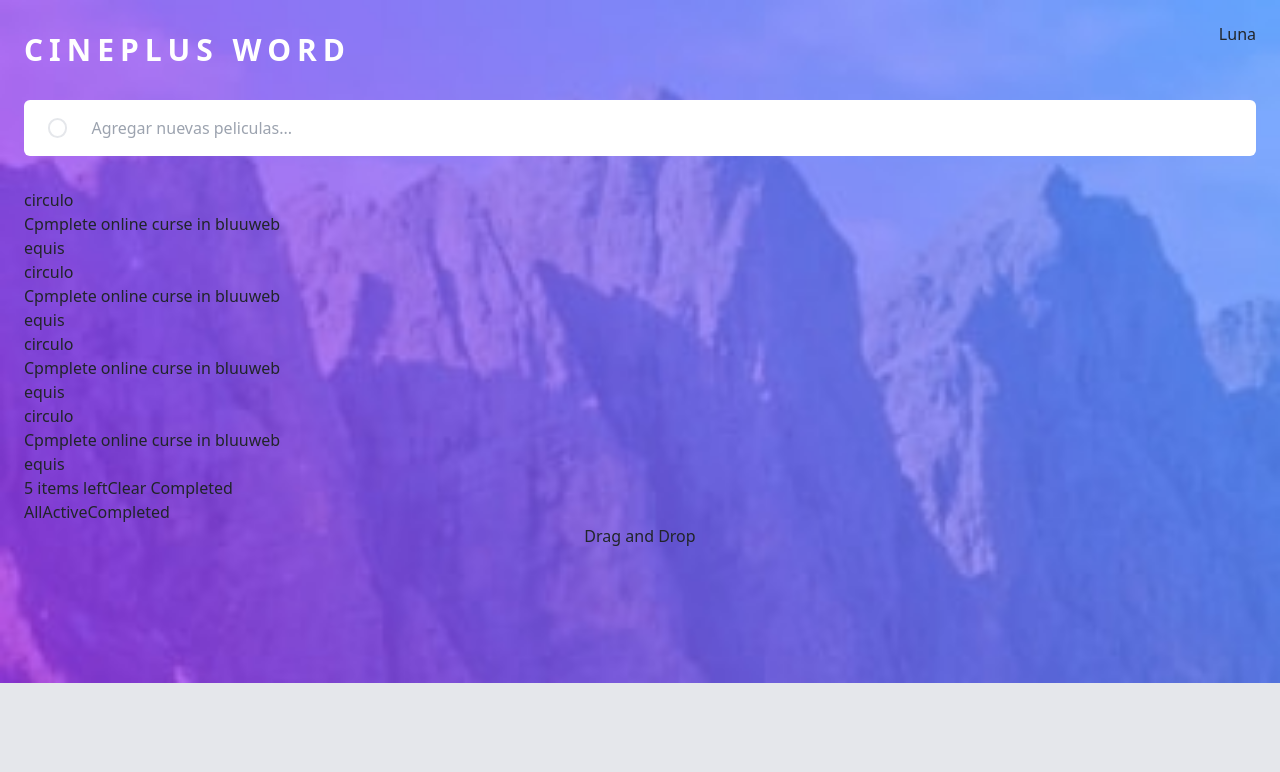
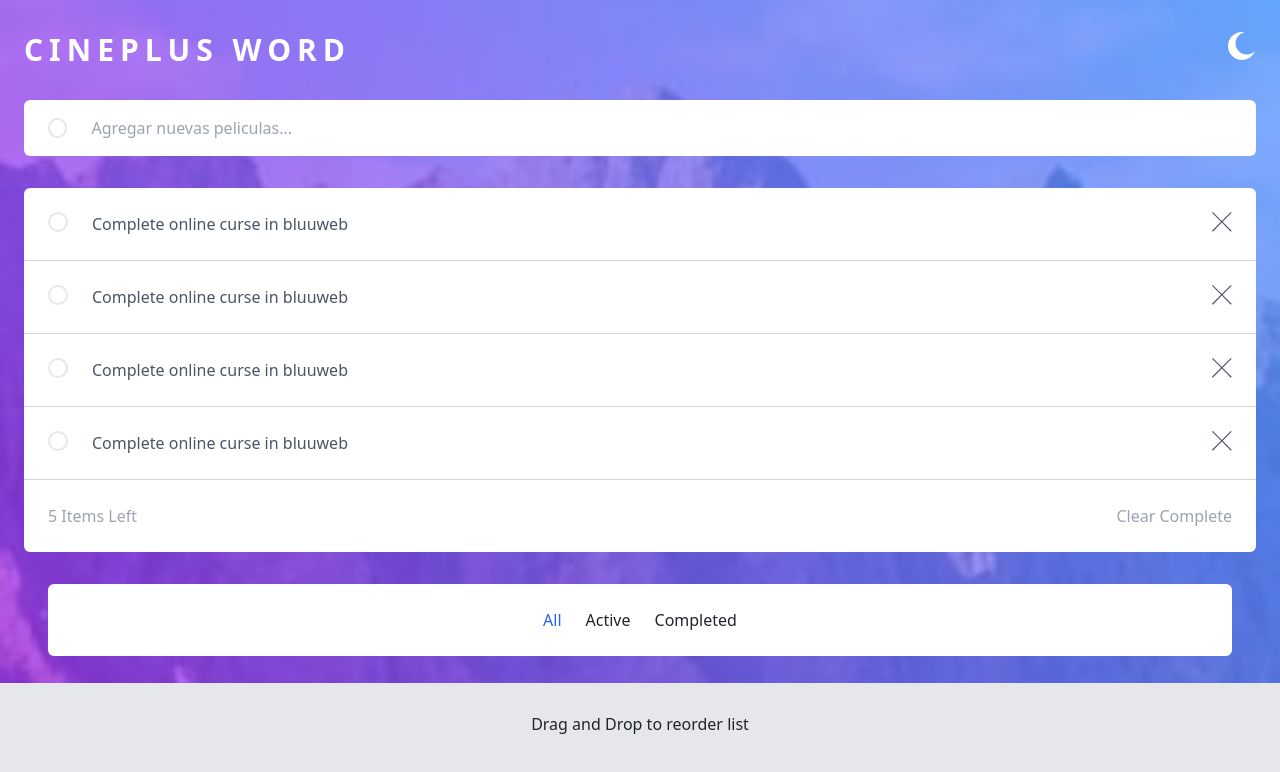
Before and after one commit to jotaalvarezz/react-vite-fundamentos, a React (Vite) app: page / in a window 1280 px wide. Shown: the top 772 px of the page. Built offline with nearby package versions, Linux system fonts and the light colour scheme.

Commit message:
modularizando cabecera

```diff
--- a/src/App.jsx
+++ b/src/App.jsx
@@ -1,3 +1,5 @@
+import Header from "./components/Header";
+
 const App = () => {
     return (
         <div
@@ -7,13 +9,8 @@ const App = () => {
             bg-contain
             bg-no-repeat"
         >
-            <header className="container mx-auto px-4 ">
-                <div className="flex justify-between">
-                    <h1 className="pt-8 text-3xl font-bold uppercase tracking-[0.2em] text-white">
-                        CinePlus Word
-                    </h1>
-                    <button>Luna</button>
-                </div>
+            <Header />
+            <main className="container mx-auto px-4">
                 <form className="my-8 flex items-center gap-4 overflow-hidden rounded-md bg-white px-4 py-3">
                     <span className="inline-block h-5 w-5 rounded-full border-2"></span>
                     <input
@@ -22,43 +19,66 @@ const App = () => {
                         placeholder="Agregar nuevas peliculas..."
                     />
                 </form>
-            </header>
+                <div className="rounded-t-md bg-white">
+                    <article className="flex gap-4 border-b border-b-gray-300 px-4 py-4">
+                        <button className="inline-block h-5 w-5 flex-none rounded-full border-2"></button>
+                        <p className="flex-grow text-gray-600">
+                            Complete online curse in bluuweb
+                        </p>
+                        <img
+                            className="h-5 flex-none"
+                            src="src/assets/images/icon-cross.svg"
+                        />
+                    </article>
+                    <article className="flex gap-4 border-b border-b-gray-300 px-4 py-4">
+                        <button className="inline-block h-5 w-5 flex-none rounded-full border-2"></button>
+                        <p className="flex-grow text-gray-600">
+                            Complete online curse in bluuweb
+                        </p>
+                        <img
+                            className="h-5 flex-none"
+                            src="src/assets/images/icon-cross.svg"
+                        />
+                    </article>
+                    <article className="flex gap-4 border-b border-b-gray-300 px-4 py-4">
+                        <button className="inline-block h-5 w-5 flex-none rounded-full border-2"></button>
+                        <p className="flex-grow text-gray-600">
+                            Complete online curse in bluuweb
+                        </p>
+                        <img
+                            className="h-5 flex-none"
+                            src="src/assets/images/icon-cross.svg"
+                        />
+                    </article>
+                    <article className="flex gap-4 border-b border-b-gray-300 px-4 py-4">
+                        <button className="inline-block h-5 w-5 flex-none rounded-full border-2"></button>
+                        <p className="flex-grow text-gray-600">
+                            Complete online curse in bluuweb
+                        </p>
+                        <img
+                            className="h-5 flex-none"
+                            src="src/assets/images/icon-cross.svg"
+                        />
+                    </article>
+                </div>
 
-            <main className="container mx-auto px-4">
-                <article>
-                    <button>circulo</button>
-                    <p>Cpmplete online curse in bluuweb</p>
-                    <button>equis</button>
-                </article>
-                <article>
-                    <button>circulo</button>
-                    <p>Cpmplete online curse in bluuweb</p>
-                    <button>equis</button>
-                </article>
-                <article>
-                    <button>circulo</button>
-                    <p>Cpmplete online curse in bluuweb</p>
-                    <button>equis</button>
-                </article>
-                <article>
-                    <button>circulo</button>
-                    <p>Cpmplete online curse in bluuweb</p>
-                    <button>equis</button>
-                </article>
+                <section className="flex justify-between rounded-b-md bg-white px-4 py-4">
+                    <button className="text-gray-400">5 Items Left</button>
+                    <button className="text-gray-400">Clear Complete</button>
+                </section>
 
-                <section>
-                    <span>5 items left</span>
-                    <button>Clear Completed</button>
+                <section className="container mx-auto mt-8 px-4">
+                    <div className="flex justify-center gap-4 rounded-md bg-white py-4">
+                        <button className="text-blue-600">All</button>
+                        <button className="hover:text-blue-600">Active</button>
+                        <button className="hover:text-blue-600">
+                            Completed
+                        </button>
+                    </div>
                 </section>
             </main>
 
-            <section className="container mx-auto px-4">
-                <button>All</button>
-                <button>Active</button>
-                <button>Completed</button>
-            </section>
-
-            <p className="text-center">Drag and Drop</p>
+            <p className="mt-14 text-center">Drag and Drop to reorder list</p>
         </div>
     );
 };
--- /dev/null
+++ b/src/components/Header.jsx
@@ -0,0 +1,17 @@
+const Header = () => {
+    return (
+        <header className="container mx-auto px-4 ">
+            <div className="flex justify-between">
+                <h1 className="pt-8 text-3xl font-bold uppercase tracking-[0.2em] text-white">
+                    CinePlus Word
+                </h1>
+                <img
+                    className="mt-8 h-7 w-7"
+                    src="src/assets/images/icon-moon.svg"
+                />
+            </div>
+        </header>
+    );
+};
+
+export default Header;
```
